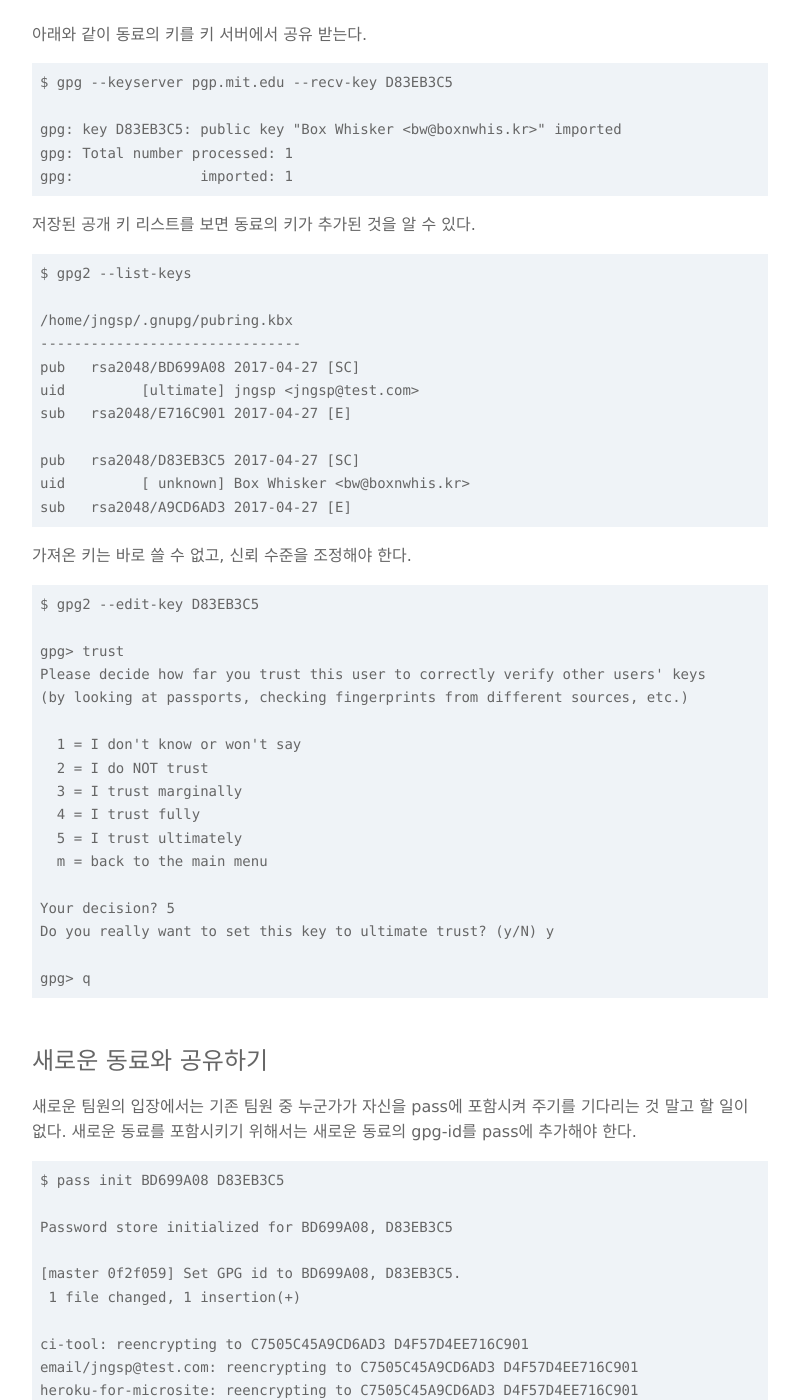
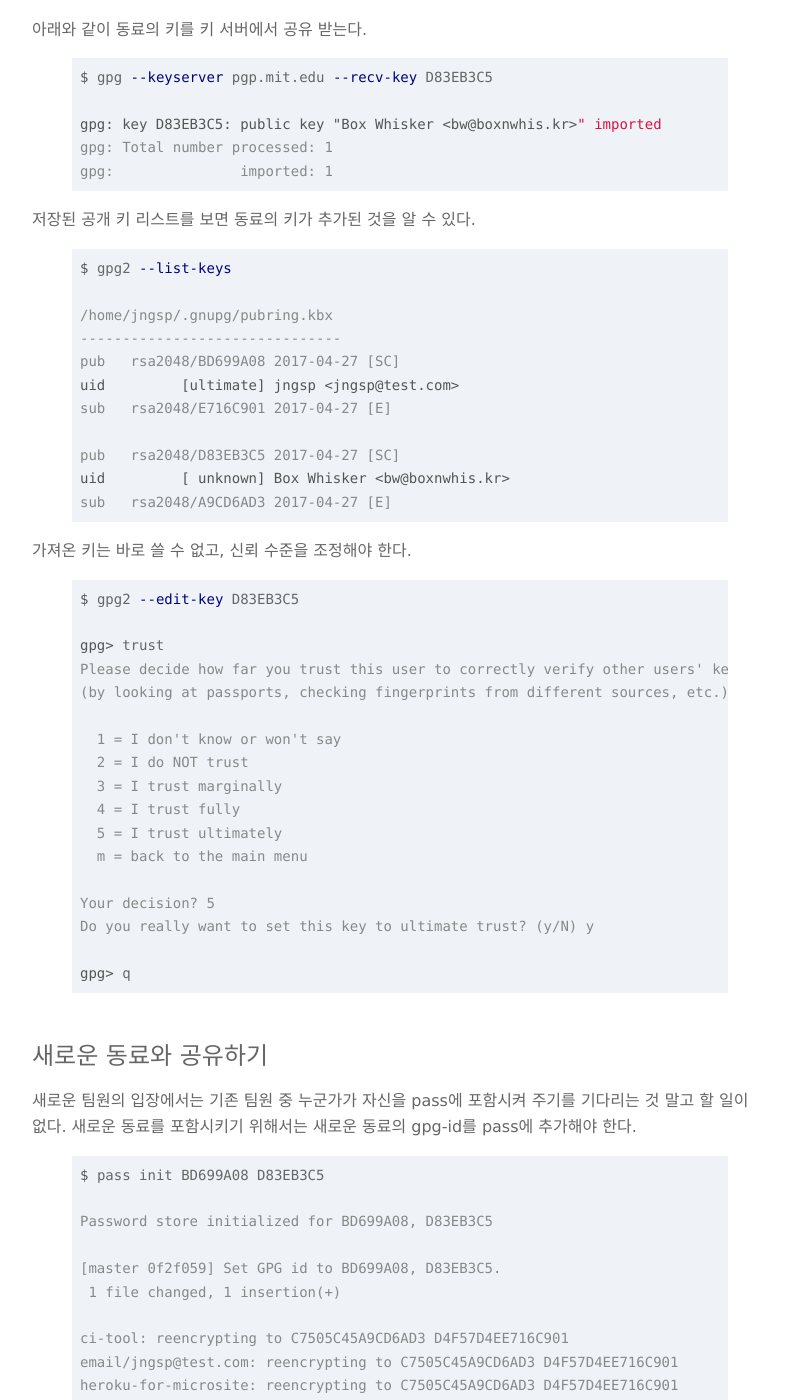
Before and after one commit to boxnwhiskr/boxnwhiskr.github.io, a Jekyll site: the page built from _posts/2017-04-27-how_to_manage_passwords_for_your_team.markdown, in a window 1280 px wide and 1400 px high, scrolled down 7270 px. Shown: the whole window, without its empty margins (240-1039 px from the left). Built offline with Jekyll 4.4.1, drawn with Linux system fonts in a browser that asks for light colours; nearby versions of some CDN libraries; some web fonts are replaced; some of the changed text lies outside the part shown.

Commit message:
Apply code highlight

```diff
--- a/_posts/2017-04-27-how_to_manage_passwords_for_your_team.markdown
+++ b/_posts/2017-04-27-how_to_manage_passwords_for_your_team.markdown
@@ -35,8 +35,10 @@ cli 기반이므로 쓰기도 아주 쉽다.
 Mac 기준으로 설명한다.
 우선 'brew'로 'pass'를 설치하고 자동 완성 세팅을 한다.
 
-    $ brew install pass
-    $ echo "source /usr/local/etc/bash_completion.d/password-store" >> ~/.bash_profile
+{% highlight shell_session %}
+$ brew install pass
+$ echo "source /usr/local/etc/bash_completion.d/password-store" >> ~/.bash_profile
+{% endhighlight %}
 
 ## gpg key 생성
 
@@ -44,7 +46,9 @@ gpg key를 만든다.
 gpg는 비대칭키 방식의 암호화를 사용할 수 있는 오픈 소스 툴이다.
 혹시 이미 생성한 gpg key가 있다면 기존 키를 그대로 사용해도 무방하다.
 
-    $ gpg2 --gen-key
+{% highlight shell_session %}
+$ gpg2 --gen-key
+{% endhighlight %}
 
 gpg를 이용해서 키를 생성하면 공개 키(public key)와 비밀 키(prviate key)가 함께 생성되고, '~/.gnupg/' 디렉토리에 저장된다.
 종종 키 생성에 시간이 오래 걸릴 때가 있는데, 키 생성에 필요한 엔트로피가 부족하기 때문이다.
@@ -54,13 +58,15 @@ gpg를 이용해서 키를 생성하면 공개 키(public key)와 비밀 키(prv
 
 생성한 gpg key를 확인하면 아래와 같이 방금 전에 만든 키를 확인할 수 있다.
 
-    $ gpg2 --list-keys
+{% highlight shell_session %}
+$ gpg2 --list-keys
 
-    /home/jngsp/.gnupg/pubring.kbx
-    -------------------------------
-    pub   rsa2048/BD699A08 2017-04-27 [SC]
-    uid         [ultimate] jngsp <jngsp@test.com>
-    sub   rsa2048/E716C901 2017-04-27 [E]
+/home/jngsp/.gnupg/pubring.kbx
+-------------------------------
+pub   rsa2048/BD699A08 2017-04-27 [SC]
+uid         [ultimate] jngsp <jngsp@test.com>
+sub   rsa2048/E716C901 2017-04-27 [E]
+{% endhighlight %}
 
 여기서 'BD699A08'를 gpg-id라고 부른다.
 생성한 key pair의 ID다.
@@ -69,7 +75,9 @@ gpg를 이용해서 키를 생성하면 공개 키(public key)와 비밀 키(prv
 
 gpg-id를 이용해서 pass를 활성화시킨다.
 
-    $ pass init BD699A08
+{% highlight shell_session %}
+$ pass init BD699A08
+{% endhighlight %}
 
 gpg-id로 pass를 시작하면 pass는 앞으로 해당 gpg-id의 공개 키를 이용해서 모든 비밀번호를 암호화한다.
 '~/.password-store/' 디렉토리가 생성되었으며 이곳에 암호화된 비밀번호를 '.gpg' 파일로 저장한다.
@@ -81,78 +89,90 @@ gpg-id로 pass를 시작하면 pass는 앞으로 해당 gpg-id의 공개 키를
 
 jngsp@test.com 메일의 비밀번호를 저장하고 싶다면 아래와 같이 `insert` 명령을 사용한다.
 
-    $ pass insert email/jngsp@test.com
+{% highlight shell_session %}
+$ pass insert email/jngsp@test.com
 
-    mkdir: created directory '/home/jngsp/.password-store/email'
-    Enter password for email/jngsp@test.com:myemailpassword
-    Retype password for email/jngsp@test.com:myemailpassword
+mkdir: created directory '/home/jngsp/.password-store/email'
+Enter password for email/jngsp@test.com:myemailpassword
+Retype password for email/jngsp@test.com:myemailpassword
 
-    $ pass
+$ pass
 
-    Password Store
-    └── email
-        └── jngsp@test.com
+Password Store
+└── email
+    └── jngsp@test.com
+{% endhighlight %}
 
 email 디렉토리 밑에 jngsp@test.com 계정의 비밀번호가 저장되었다.
 pass 명령으로 해당 계정을 호출하면 비밀번호가 출력된다.
 탭 키를 이용해서 자동 생성이 가능하므로 편리하다.
 
-    $ pass email/jngsp@test.com
-    myemailpassword
+{% highlight shell_session %}
+$ pass email/jngsp@test.com
+myemailpassword
+{% endhighlight %}
 
 비밀번호가 화면에 노출되는 것도 꺼려진다면 `-c` 옵션을 사용할 수 있다.
 비밀번호를 화면에 출력하는 대신에 클립보드로 복사해준다.
 클립보드에 복사된 비밀번호는 45초 동안 유효하며, 시간이 지나면 클립보드에서 사라진다.
 
-    $ pass -c email/jngsp@test.com
+{% highlight shell_session %}
+$ pass -c email/jngsp@test.com
+{% endhighlight %}
 
-    Copied cadb to clipboard. Will clear in 45 seconds.
+Copied cadb to clipboard. Will clear in 45 seconds.
 
 ## 비밀번호 생성
 
 애초에 새 계정을 만들 때부터 pass를 이용해서 비밀번호를 생성할 수도 있다.
 `generate` 명령을 사용하면 원하는 길이의 강력한 암호를 만들어주고, 자동으로 저장한다.
 
-    $ pass generate heroku-for-microsite 16
+{% highlight shell_session %}
+$ pass generate heroku-for-microsite 16
 
-    The generated password for heroku-for-microsite is:
-    NhZypm~N&'3#X`p4
+The generated password for heroku-for-microsite is:
+NhZypm~N&'3#X`p4
 
-    $ pass
+$ pass
 
-    Password Store
-    ├── email
-    │   └── jngsp@test.com
-    └── heroku-for-microsite
+Password Store
+├── email
+│   └── jngsp@test.com
+└── heroku-for-microsite
+{% endhighlight %}
 
 'NhZypm~N&'3#X`p4'라는 16자리 암호를 생성하고 바로 저장하였다.
 생성할 때도 화면에 출력하지 않고 클립보드로 바로 복사가 가능하다.
 
-    $ pass generate -c ci-tool 16
+{% highlight shell_session %}
+$ pass generate -c ci-tool 16
 
-    Copied ci-tool to clipboard. Will clear in 45 seconds.
+Copied ci-tool to clipboard. Will clear in 45 seconds.
 
-    $ pass
+$ pass
 
-    Password Store
-    ├── ci-tool
-    ├── email
-    │   └── jngsp@test.com
-    └── heroku-for-microsite
+Password Store
+├── ci-tool
+├── email
+│   └── jngsp@test.com
+└── heroku-for-microsite
+{% endhighlight %}
 
 ## 비밀번호 외의 정보
 
 pass에 비밀번호만 저장해야 하는 것은 아니다.
 `-m` 옵션을 사용하면 여러 줄의 텍스트를 저장할 수 있다.
 
-    $ pass insert -m corporate-credit-card
+{% highlight shell_session %}
+$ pass insert -m corporate-credit-card
 
-    Enter contents of corporate-credit-card and press Ctrl+D when finished:
+Enter contents of corporate-credit-card and press Ctrl+D when finished:
 
-    0898
-    name: TEST CO.LTD
-    number: 4876-9872-2938-1024
-    cvv: 287
+0898
+name: TEST CO.LTD
+number: 4876-9872-2938-1024
+cvv: 287
+{% endhighlight %}
 
 이렇게 여러 줄을 입력한 경우에는 `-c` 옵션으로 호출했을 때, 첫번째 줄만 클립보드로 복사하므로 비밀번호를 가장 위에 적는 것이 편하다.
 나머지 정보에 대해서는 조직 내에서 합의된 규칙을 만들어도 좋다.
@@ -163,13 +183,17 @@ pass에 비밀번호만 저장해야 하는 것은 아니다.
 pass는 [git](https://git-scm.com/)을 지원한다.
 물론 '~/.password-store/' 디렉토리를 git으로 관리하는 비교적 쉬운 일이지만, pass 자체 명령어를 사용하면 더 간단하게 git을 사용할 수 있다.
 
-    $ pass git init
-    Initialized empty Git repository in /home/jngsp/.password-store/.git/
+{% highlight shell_session %}
+$ pass git init
+Initialized empty Git repository in /home/jngsp/.password-store/.git/
+{% endhighlight %}
 
 remote repository와 연동하면 팀원들과 pass 계정 정보를 공유할 수 있다.
 
-    $ pass git remote add origin git@github.com:testcom/pass-store.git
-    $ pass git push -u origin master
+{% highlight shell_session %}
+$ pass git remote add origin git@github.com:testcom/pass-store.git
+$ pass git push -u origin master
+{% endhighlight %}
 
 일단 git과 연결되면, pass의 정보가 바뀔 때마다 커밋이 자동으로 이루어진다.
 pass git push, pass git pull 등을 사용해서 업데이트 한다.
@@ -211,21 +235,25 @@ pass는 비밀번호를 암호화시키거나 복호화시킬 때 사용할 gpg-
 키 서버에 공유하기 전에 공유할 키의 gpg-id를 확인한다.
 `--list-secret-keys` 옵션을 사용하면 현재 저장되어 있는 비밀 키를 볼 수 있다.
 
-    $ gpg2 --list-secret-keys
+{% highlight shell_session %}
+$ gpg2 --list-secret-keys
 
-    /home/jngsp/.gnupg/pubring.kbx
-    -------------------------------
-    sec   rsa2048/BD699A08 2017-04-27 [SC]
-    uid         [ultimate] jngsp <jngsp@test.com>
-    ssb   rsa2048/E716C901 2017-04-27 [E]
+/home/jngsp/.gnupg/pubring.kbx
+-------------------------------
+sec   rsa2048/BD699A08 2017-04-27 [SC]
+uid         [ultimate] jngsp <jngsp@test.com>
+ssb   rsa2048/E716C901 2017-04-27 [E]
+{% endhighlight %}
 
 비밀 키를 가지고 있는 gpg-id('BD699A08')를 찾아서 짝을 이루는 공개 키를 공유해야 한다.
 키 서버는 몇 개가 있는데 [MIT PGP Public Key Server](https://pgp.mit.edu/)를 주로 사용한다.
 아래와 같이 'pgp.mit.edu'에 공개 키를 공유한다.
 
-    $ gpg2 --keyserver pgp.mit.edu --send-key BD699A08
+{% highlight shell_session %}
+$ gpg2 --keyserver pgp.mit.edu --send-key BD699A08
 
-    gpg: sending key BD699A08 to hkp://pgp.mit.edu
+gpg: sending key BD699A08 to hkp://pgp.mit.edu
+{% endhighlight %}
 
 모든 팀원은 자신의 gpg-id로 키를 키 서버에 공유해야 한다.
 그리고 자신 외의 모든 팀원들의 키를 키 서버에서 공유받아야 한다.
@@ -234,84 +262,94 @@ pass는 비밀번호를 암호화시키거나 복호화시킬 때 사용할 gpg-
 
 아래와 같이 동료의 키를 키 서버에서 공유 받는다.
 
-    $ gpg --keyserver pgp.mit.edu --recv-key D83EB3C5
+{% highlight shell_session %}
+$ gpg --keyserver pgp.mit.edu --recv-key D83EB3C5
 
-    gpg: key D83EB3C5: public key "Box Whisker <bw@boxnwhis.kr>" imported
-    gpg: Total number processed: 1
-    gpg:               imported: 1
+gpg: key D83EB3C5: public key "Box Whisker <bw@boxnwhis.kr>" imported
+gpg: Total number processed: 1
+gpg:               imported: 1
+{% endhighlight %}
 
 저장된 공개 키 리스트를 보면 동료의 키가 추가된 것을 알 수 있다.
 
-    $ gpg2 --list-keys
+{% highlight shell_session %}
+$ gpg2 --list-keys
 
-    /home/jngsp/.gnupg/pubring.kbx
-    -------------------------------
-    pub   rsa2048/BD699A08 2017-04-27 [SC]
-    uid         [ultimate] jngsp <jngsp@test.com>
-    sub   rsa2048/E716C901 2017-04-27 [E]
+/home/jngsp/.gnupg/pubring.kbx
+-------------------------------
+pub   rsa2048/BD699A08 2017-04-27 [SC]
+uid         [ultimate] jngsp <jngsp@test.com>
+sub   rsa2048/E716C901 2017-04-27 [E]
 
-    pub   rsa2048/D83EB3C5 2017-04-27 [SC]
-    uid         [ unknown] Box Whisker <bw@boxnwhis.kr>
-    sub   rsa2048/A9CD6AD3 2017-04-27 [E]
+pub   rsa2048/D83EB3C5 2017-04-27 [SC]
+uid         [ unknown] Box Whisker <bw@boxnwhis.kr>
+sub   rsa2048/A9CD6AD3 2017-04-27 [E]
+{% endhighlight %}
 
 가져온 키는 바로 쓸 수 없고, 신뢰 수준을 조정해야 한다.
 
-    $ gpg2 --edit-key D83EB3C5
+{% highlight shell_session %}
+$ gpg2 --edit-key D83EB3C5
 
-    gpg> trust
-    Please decide how far you trust this user to correctly verify other users' keys
-    (by looking at passports, checking fingerprints from different sources, etc.)
+gpg> trust
+Please decide how far you trust this user to correctly verify other users' keys
+(by looking at passports, checking fingerprints from different sources, etc.)
 
-      1 = I don't know or won't say
-      2 = I do NOT trust
-      3 = I trust marginally
-      4 = I trust fully
-      5 = I trust ultimately
-      m = back to the main menu
+  1 = I don't know or won't say
+  2 = I do NOT trust
+  3 = I trust marginally
+  4 = I trust fully
+  5 = I trust ultimately
+  m = back to the main menu
 
-    Your decision? 5
-    Do you really want to set this key to ultimate trust? (y/N) y
+Your decision? 5
+Do you really want to set this key to ultimate trust? (y/N) y
 
-    gpg> q
+gpg> q
+{% endhighlight %}
 
 ## 새로운 동료와 공유하기
 
 새로운 팀원의 입장에서는 기존 팀원 중 누군가가 자신을 pass에 포함시켜 주기를 기다리는 것 말고 할 일이 없다.
 새로운 동료를 포함시키기 위해서는 새로운 동료의 gpg-id를 pass에 추가해야 한다.
 
-    $ pass init BD699A08 D83EB3C5
+{% highlight shell_session %}
+$ pass init BD699A08 D83EB3C5
 
-    Password store initialized for BD699A08, D83EB3C5
+Password store initialized for BD699A08, D83EB3C5
 
-    [master 0f2f059] Set GPG id to BD699A08, D83EB3C5.
-     1 file changed, 1 insertion(+)
+[master 0f2f059] Set GPG id to BD699A08, D83EB3C5.
+ 1 file changed, 1 insertion(+)
 
-    ci-tool: reencrypting to C7505C45A9CD6AD3 D4F57D4EE716C901
-    email/jngsp@test.com: reencrypting to C7505C45A9CD6AD3 D4F57D4EE716C901
-    heroku-for-microsite: reencrypting to C7505C45A9CD6AD3 D4F57D4EE716C901
-    corporate-credit-card: reencrypting to C7505C45A9CD6AD3 D4F57D4EE716C901
+ci-tool: reencrypting to C7505C45A9CD6AD3 D4F57D4EE716C901
+email/jngsp@test.com: reencrypting to C7505C45A9CD6AD3 D4F57D4EE716C901
+heroku-for-microsite: reencrypting to C7505C45A9CD6AD3 D4F57D4EE716C901
+corporate-credit-card: reencrypting to C7505C45A9CD6AD3 D4F57D4EE716C901
 
-    [master 40f16d2] Reencrypt password store using new GPG id BD699A08, D83EB3C5.
-     4 files changed, 0 insertions(+), 0 deletions(-)
-     rewrite ci-tool.gpg (100%)
-     rewrite corporate-credit-card.gpg (100%)
-     rewrite email/jngsp@test.com.gpg (100%)
-     rewrite heroku-for-microsite.gpg (100%)
+[master 40f16d2] Reencrypt password store using new GPG id BD699A08, D83EB3C5.
+ 4 files changed, 0 insertions(+), 0 deletions(-)
+ rewrite ci-tool.gpg (100%)
+ rewrite corporate-credit-card.gpg (100%)
+ rewrite email/jngsp@test.com.gpg (100%)
+ rewrite heroku-for-microsite.gpg (100%)
+{% endhighlight %}
 
 새로운 gpg-id를 추가하려면 기존에 포함되어 있는 gpg-id도 포함하여 pass를 다시 설정해준다.
 위의 결과를 보면 기존에 저장되어 있던 비밀번호들이 새로운 공개 키를 이용해 다시 암호화된 것을 알 수 있다.
 변경된 내용은 git repository를 업데이트하여 공유한다.
 
-    $ pass git push
+{% highlight shell_session %}
+$ pass git push
 
-    Counting objects: 14, done.
-    Delta compression using up to 2 threads.
-    Compressing objects: 100% (10/10), done.
-    Writing objects: 100% (14/14), 3.61 KiB | 0 bytes/s, done.
-    Total 14 (delta 2), reused 0 (delta 0)
-    remote: Resolving deltas: 100% (2/2), completed with 1 local object.
-    To https://github.com/Jangsea/pass-store.git
-       5138d82..40f16d2  master -> master
+Counting objects: 14, done.
+Delta compression using up to 2 threads.
+Compressing objects: 100% (10/10), done.
+Writing objects: 100% (14/14), 3.61 KiB | 0 bytes/s, done.
+Total 14 (delta 2), reused 0 (delta 0)
+remote: Resolving deltas: 100% (2/2), completed with 1 local object.
+To https://github.com/Jangsea/pass-store.git
+   5138d82..40f16d2  master -> master
+{% endhighlight %}
 
 이제 새 동료는 git repository를 복사하여 비밀번호에 접근할 수 있다.
 새 동료 역시 다른 동료들의 공개 키를 키 서버에서 공유 받아야 새로운 비밀번호를 pass에 추가할 수 있다.
@@ -322,13 +360,15 @@ pass는 비밀번호를 암호화시키거나 복호화시킬 때 사용할 gpg-
 예를 들어, RED와 BLUE로 구분된 보안 수준이 있다면 각 보안 수준에 따라 다른 구성원들만 포함시키고 싶다.
 이럴 때는 pass에 하위 디렉토리를 만들고, 각 하위 디렉토리마다 서로 다른 gpg-id를 지정할 수 있다.
 
-    $ pass init -p RED BD699A08
+{% highlight shell_session %}
+$ pass init -p RED BD699A08
 
-    mkdir: created directory '/home/jngsp/.password-store/RED'
-    Password store initialized for BD699A08
-    [master e17fd10] Set GPG id to BD699A08.
-     1 file changed, 1 insertion(+)
-     create mode 100644 RED/.gpg-id
+mkdir: created directory '/home/jngsp/.password-store/RED'
+Password store initialized for BD699A08
+[master e17fd10] Set GPG id to BD699A08.
+ 1 file changed, 1 insertion(+)
+ create mode 100644 RED/.gpg-id
+{% endhighlight %}
 
 이제 '/home/jngsp/.password-store/RED' 디렉토리가 생성되었고, 'RED/.gpg-id' 파일에는 gpg-id, 'BD699A08'만 저장되어 있다.
 즉, RED 디렉토리에 저장되는 모든 비밀번호는 gpg-id, 'BD699A08'만 복호화 가능하다.
@@ -345,26 +385,32 @@ private 디렉토리 역시 온라인으로 백업하고 싶다면 해당 디렉
 예를 들어 private 디렉토리만 드랍박스(Dropbox)로 관리하려면, 드랍박스 내에 private 디렉토리를 만들고 이를 .password-store/ 하위에 디렉토리 symlink로 연결한다.
 pass를 통해서 개인 정보를 관리할 수 있고, 이는 드랍박스에 백업 된다.
 
-    $ ln -s ~/Dropbox/private_for_pass ~/.password-store/private
+{% highlight shell_session %}
+$ ln -s ~/Dropbox/private_for_pass ~/.password-store/private
+{% endhighlight %}
 
 # .pem 파일 관리
 
 AWS를 자주 사용하다 보면, .pem 파일이 쌓이는데 이 역시 pass로 관리 가능하다.
 결국 .pem 파일도 텍스트이므로 `-m` 옵션으로 .pem 내용을 통째로 암호화하여 저장할 수 있다.
 
-    $ pass insert -m pem/test.pem < test.pem
+{% highlight shell_session %}
+$ pass insert -m pem/test.pem < test.pem
 
-    Enter contents of pem/ga-climber-test.pem and press Ctrl+D when finished:
+Enter contents of pem/ga-climber-test.pem and press Ctrl+D when finished:
 
-    [master 726f816] Add given password for pem/test.pem to store.
-     1 file changed, 0 insertions(+), 0 deletions(-)
-     create mode 100644 pem/test.pem.gpg
+[master 726f816] Add given password for pem/test.pem to store.
+ 1 file changed, 0 insertions(+), 0 deletions(-)
+ create mode 100644 pem/test.pem.gpg
+{% endhighlight %}
 
 저장된 .pem 파일은 암호화되어 git repository로 공유된다.
 필요할 때 꺼내 쓰기 편하다.
 
-    $ pass pem/test.pem > another-test.pem
-    $ diff test.pem another-test.pem  # there is nothing different
+{% highlight shell_session %}
+$ pass pem/test.pem > another-test.pem
+$ diff test.pem another-test.pem  # there is nothing different
+{% endhighlight %}
 
 # 정리
 
```
